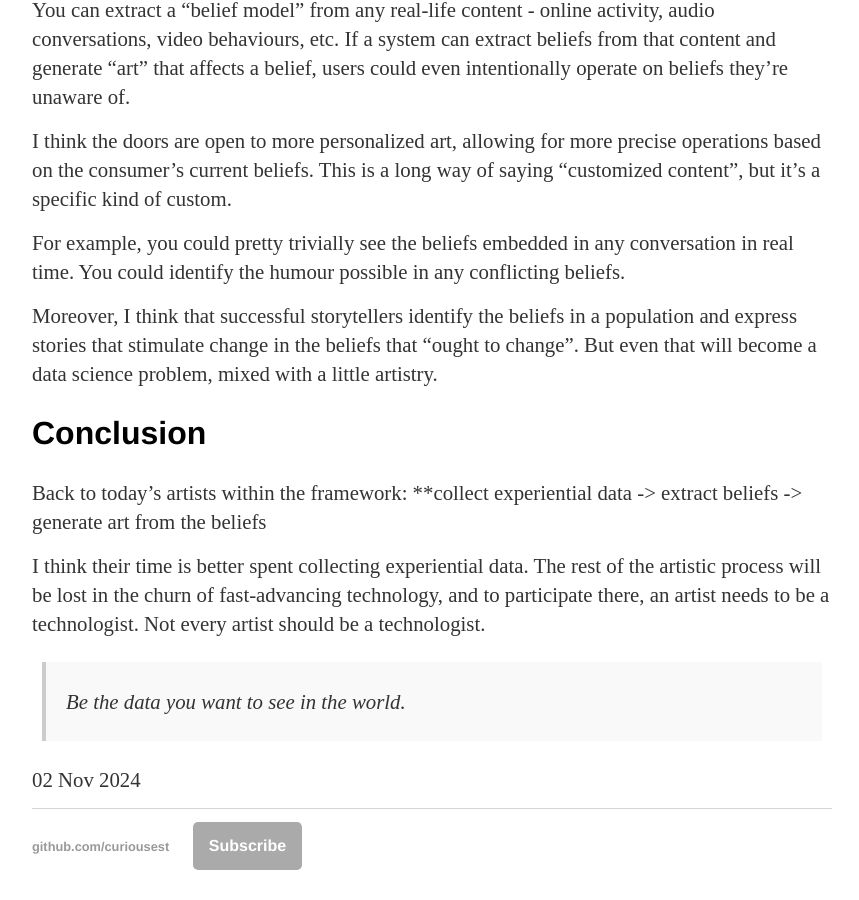
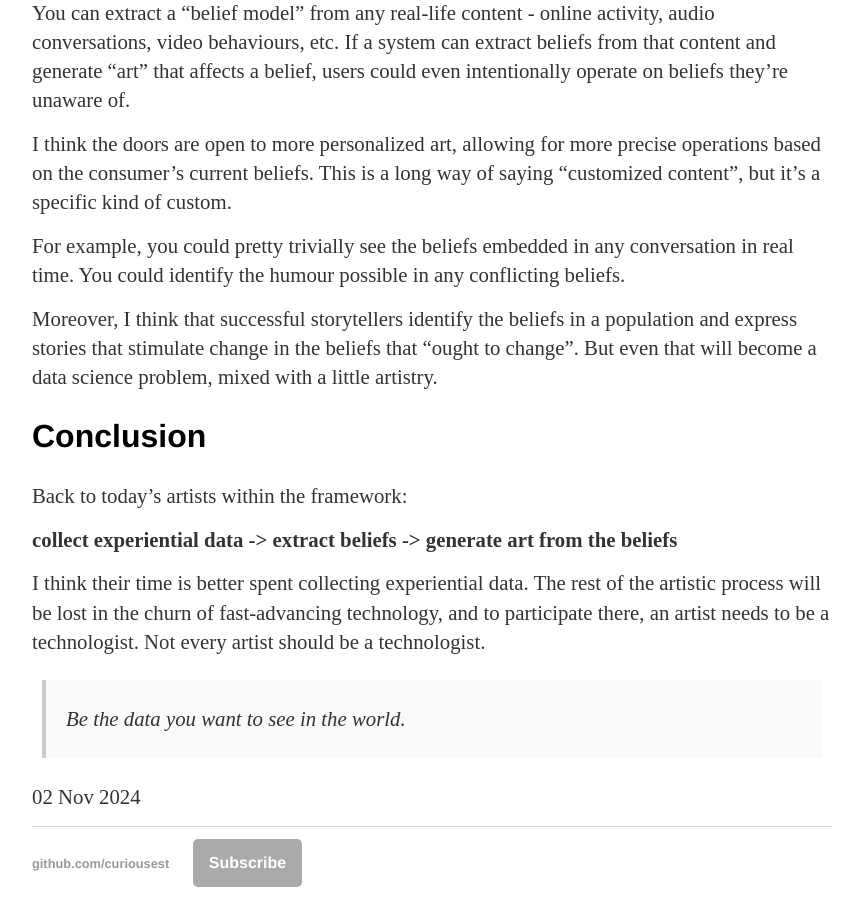
Before and after one commit to curiousest/curiousest.github.io, a Jekyll site: the page built from _posts/2024-11-01-automating-art-craft.md, in a window 1280 px wide and 900 px high, scrolled down 3698 px. Shown: the whole window, without its empty margins (208-1067 px from the left). Built offline with Jekyll 4.4.1, drawn with Linux system fonts in a browser that asks for light colours.

Commit message:
Fix artcraft.

```diff
--- a/_posts/2024-11-01-automating-art-craft.md
+++ b/_posts/2024-11-01-automating-art-craft.md
@@ -27,9 +27,9 @@
 
 **collect experiential data -> extract beliefs -> generate art from the beliefs**
 
-**collect experiential data**: in this demo, this is a 1500-word text conversation
-**extract beliefs**: in this demo, this is a prompt that analyzes the conversation
-**generate art from beliefs**: in this demo, this is a prompt that writes a story
+- **collect experiential data**: in this demo, this is a 1500-word text conversation
+- **extract beliefs**: in this demo, this is a prompt that analyzes the conversation
+- **generate art from beliefs**: in this demo, this is a prompt that writes a story
 
 I use this abstraction, "beliefs", because they are granular enough to be useable by LLMs and abstract enough to hold sufficient meaning for what I'm doing here. Comparable things like sentiment analysis or ontological mapping exist, but beliefs feel to me like they're more usable for the purposes of art and self-improvement.
 
@@ -202,6 +202,7 @@
 In my opinion, stories where LLMs write every sentence are stylistically garbage. Stories that are both written and ideated by LLMs rather than human prompting are "style garbage" x "trope garbage" = garbage². Generative AI will still overhaul the toolsets of the art world, because it doesn't have to automate everything a person does, just the tedious stuff that people don't want to do.
 
 I generated two pieces of "art":
+
 - a parable using the source text (the baseline)
 - a parable using the source text and the additional prompt "Change the following belief in the parable: {extracted_belief}"
 
@@ -322,7 +323,8 @@
 ## Conclusion
 
 Back to today's artists within the framework:
-**collect experiential data -> extract beliefs -> generate art from the beliefs
+
+**collect experiential data -> extract beliefs -> generate art from the beliefs**
 
 I think their time is better spent collecting experiential data. The rest of the artistic process will be lost in the churn of fast-advancing technology, and to participate there, an artist needs to be a technologist. Not every artist should be a technologist.
 
```
